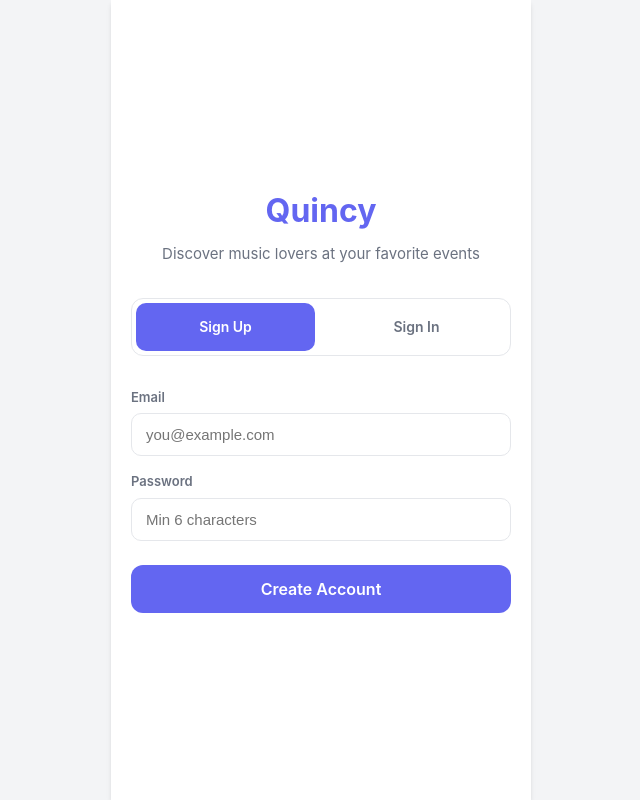
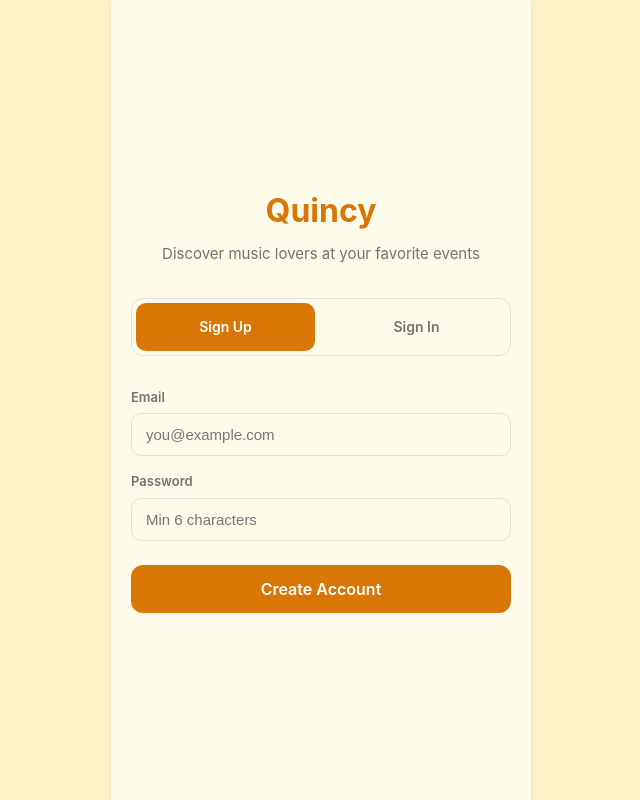
Before and after one commit to thevc3477/Qunicy, a React (Vite) app: page /auth in a window 1280 px wide. Shown: the whole page, without its empty margins (319-959 px from the left). Built offline with nearby package versions, Linux system fonts and the light colour scheme; no server answers.

Commit message:
style: Apply Warm Vinyl theme — amber/cream palette

```diff
--- a/src/components/Walkthrough.jsx
+++ b/src/components/Walkthrough.jsx
@@ -63,7 +63,7 @@ export default function Walkthrough() {
           {steps.map((_, i) => (
             <div key={i} style={{
               width: 8, height: 8, borderRadius: '50%',
-              backgroundColor: i === step ? 'var(--primary-color, #6366f1)' : 'var(--border, #e5e7eb)',
+              backgroundColor: i === step ? 'var(--primary-color, #D97706)' : 'var(--border, #E7E0D5)',
               transition: 'background-color 0.2s',
             }} />
           ))}
--- a/src/index.css
+++ b/src/index.css
@@ -3,14 +3,14 @@
   line-height: 1.5;
   font-weight: 400;
 
-  --primary-color: #6366f1;
-  --primary-dark: #4f46e5;
-  --background: #f3f4f6;
-  --surface: #ffffff;
-  --text-primary: #111827;
-  --text-secondary: #6b7280;
-  --border: #e5e7eb;
-  --shadow: 0 4px 6px -1px rgba(0, 0, 0, 0.1), 0 2px 4px -1px rgba(0, 0, 0, 0.06);
+  --primary-color: #D97706;
+  --primary-dark: #B45309;
+  --background: #FEF3C7;
+  --surface: #FFFBEB;
+  --text-primary: #292524;
+  --text-secondary: #78716C;
+  --border: #E7E0D5;
+  --shadow: 0 4px 6px -1px rgba(41, 37, 36, 0.08), 0 2px 4px -1px rgba(41, 37, 36, 0.04);
 
   font-synthesis: none;
   text-rendering: optimizeLegibility;
@@ -104,7 +104,7 @@ button.secondary:hover {
 
 .card:hover {
   border-color: var(--primary-color);
-  box-shadow: 0 2px 8px rgba(99, 102, 241, 0.1);
+  box-shadow: 0 2px 8px rgba(217, 119, 6, 0.1);
 }
 
 /* Swipe card */
@@ -122,7 +122,7 @@ button.secondary:hover {
 .match-overlay {
   position: fixed;
   inset: 0;
-  background: rgba(99, 102, 241, 0.92);
+  background: rgba(217, 119, 6, 0.92);
   display: flex;
   align-items: center;
   justify-content: center;
@@ -163,7 +163,7 @@ button.secondary:hover {
 .vibe-card-tag {
   display: inline-block;
   padding: 4px 10px;
-  background: rgba(99, 102, 241, 0.08);
+  background: rgba(217, 119, 6, 0.08);
   color: var(--primary-color);
   border-radius: 20px;
   font-size: 12px;
```
